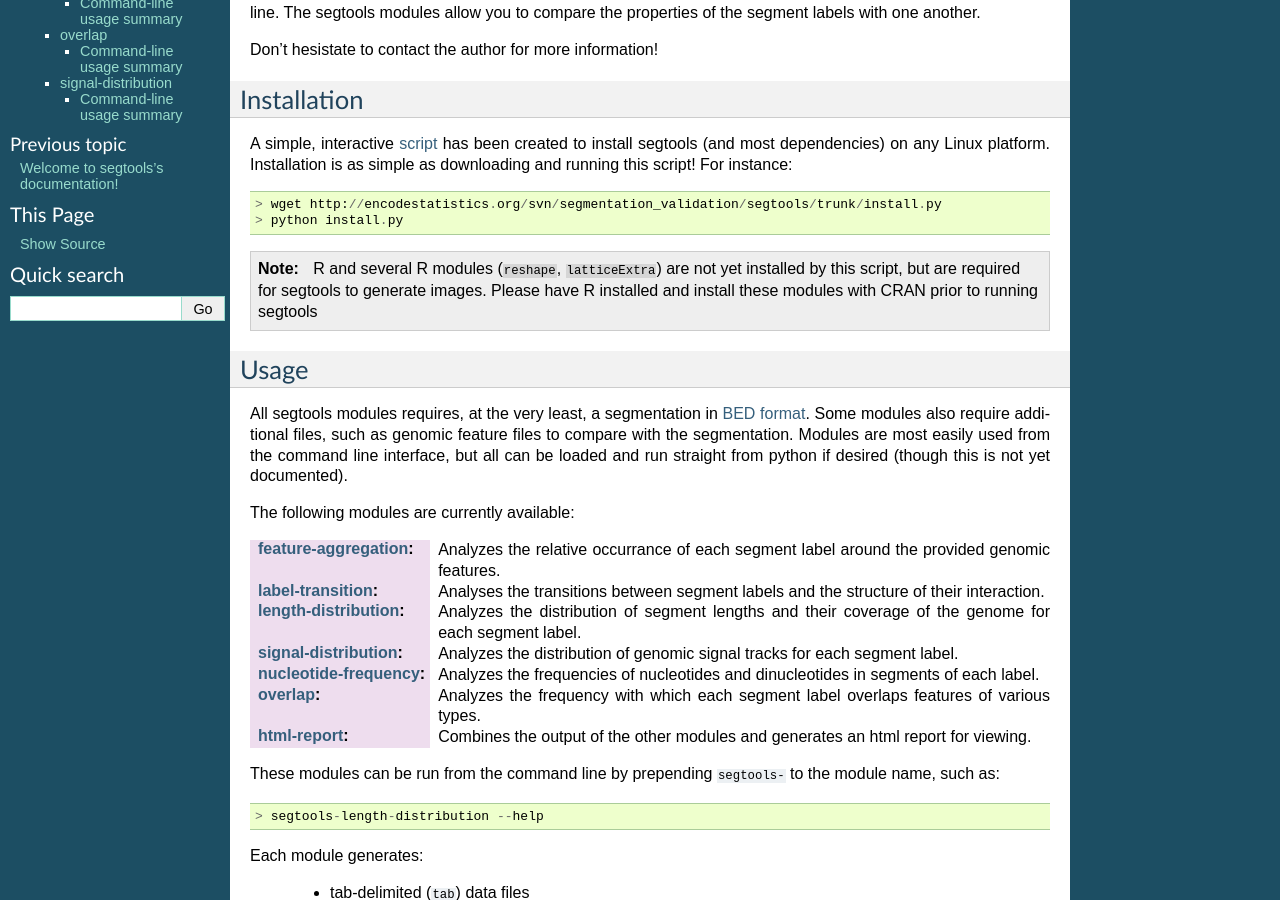
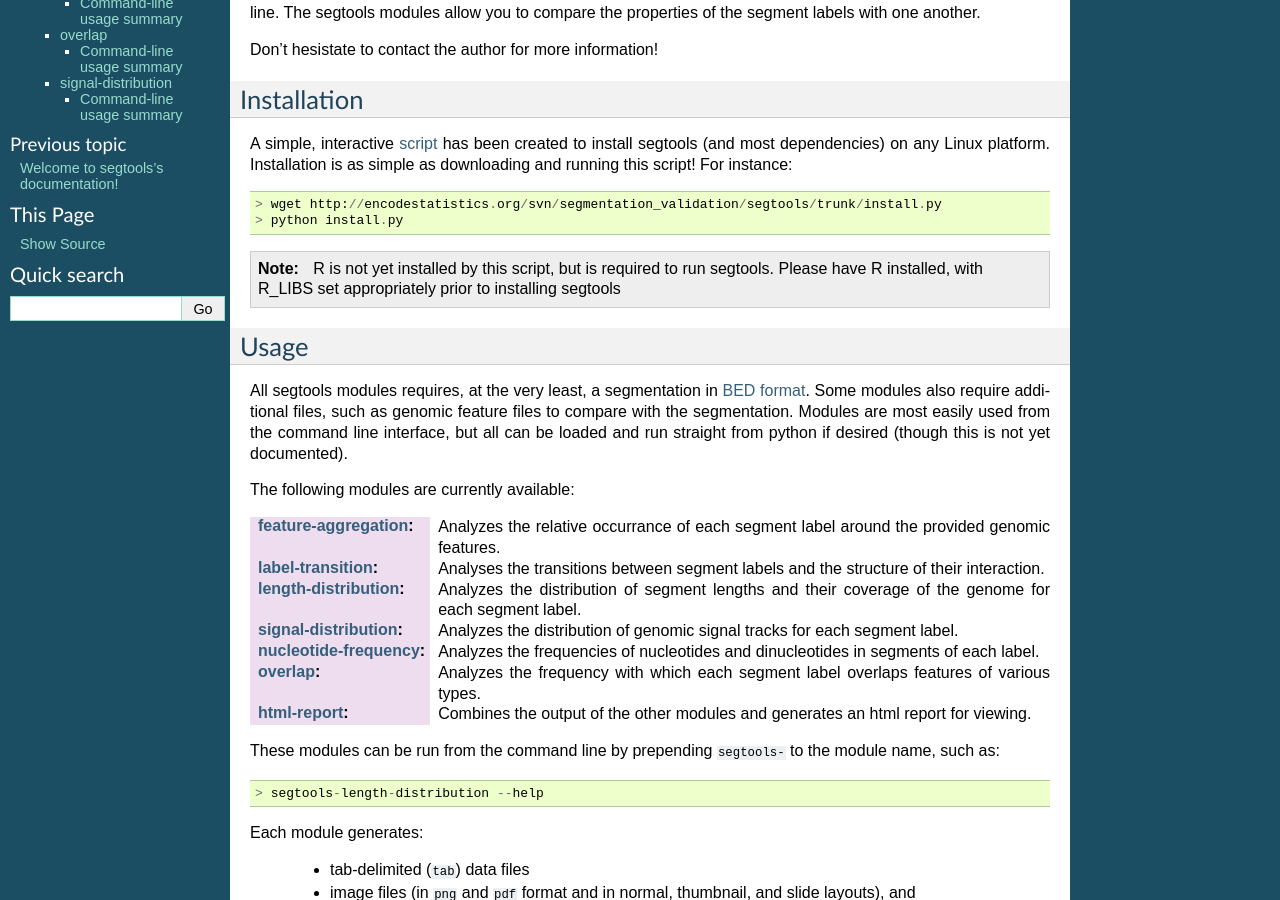
Before and after one commit to hoffmangroup/segtools, a Sphinx documentation site: the page built from doc/segtools.rst, in a window 1280 px wide and 900 px high, scrolled down 367 px. Built offline with Sphinx 7.4.7, drawn with Linux system fonts in a browser that asks for light colours.

Commit message:
Tweaked R lib note since R libs are now installed with install script

```diff
--- a/doc/segtools.rst
+++ b/doc/segtools.rst
@@ -34,10 +34,9 @@ as downloading and running this script! For instance::
    segtools/trunk/install.py
 
 .. note::
-   R and several R modules (``reshape``, ``latticeExtra``) are not yet
-   installed by this script, but are required for segtools to generate
-   images. Please have R installed and install these modules with CRAN
-   prior to running segtools
+   R is not yet installed by this script, but is required to run segtools.
+   Please have R installed, with R_LIBS set appropriately prior to
+   installing segtools
 
 
 Usage
```
